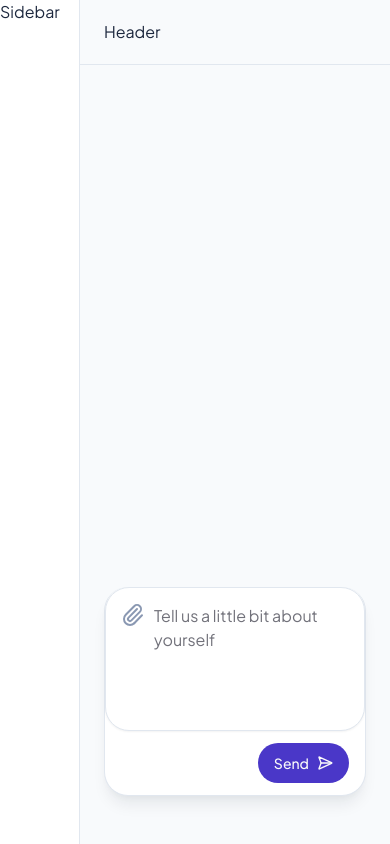
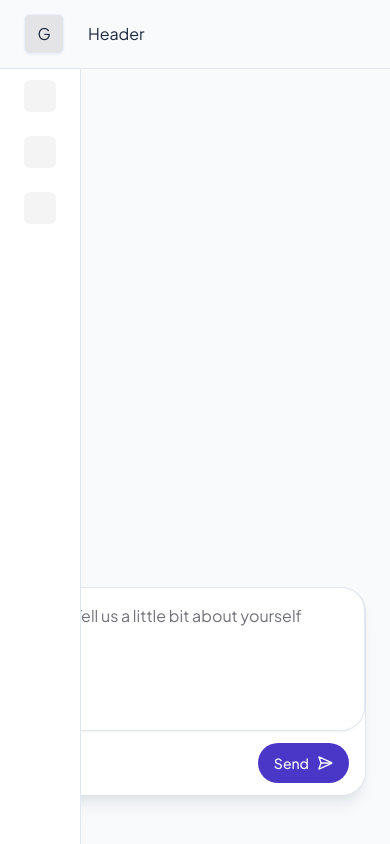
Before and after one commit to AJ1732/hng-12--stage-3, a Next.js app: page / in a window 390 px wide. Built offline with nearby package versions, Linux system fonts and the light colour scheme.

Commit message:
chore: update responsiveness

```diff
--- a/src/app/layout.tsx
+++ b/src/app/layout.tsx
@@ -40,7 +40,7 @@ export default function RootLayout({
 }>) {
   return (
     <html lang="en">
-      <body className={`grid grid-cols-[5rem_1fr] antialiased`}>
+      <body className={`grid md:grid-cols-[5rem_1fr] antialiased`}>
         <Sidebar />
         <main className="min-h-dvh [&>*:nth-child(2)]:mt-16">
           <Header />
--- a/src/app/page.tsx
+++ b/src/app/page.tsx
@@ -5,7 +5,7 @@ import { ChatProvider } from "@/provider/chat";
 
 export default function Home() {
   return (
-    <div className="content-grid min-h-[calc(100svh-5rem)] content-end space-y-4 pb-8">
+    <div className="content-grid min-h-[calc(100svh-5rem)] content-end pb-8">
       <ChatProvider>
         <ChatHistory />
         <ChatBox />
--- a/src/components/custom/ChatHistory/index.tsx
+++ b/src/components/custom/ChatHistory/index.tsx
@@ -16,8 +16,8 @@ const ChatHistory = () => {
   }, [state.messages]);
 
   return (
-    <section className="full-width chats content-grid max-h-[calc(100svh-21.125rem)] overflow-y-auto">
-      <div className="space-y-4 p-4">
+    <section className="full-width chats content-grid max-h-[calc(100svh-20rem)] overflow-y-auto">
+      <div className="space-y-4 p-8">
         {state.messages.map((msg) => (
           <TextBubble
             key={msg.id}
--- a/src/components/layout/Header/index.tsx
+++ b/src/components/layout/Header/index.tsx
@@ -1,6 +1,9 @@
 const Header = () => {
   return (
-    <header className="fixed z-50 w-full border-b bg-background px-6 py-5">
+    <header className="fixed z-50 flex w-full items-center gap-6 border-b bg-background px-6 py-3.5 md:py-5">
+      <div className="flex aspect-square w-full max-w-10 items-center justify-center rounded-md border border-accent bg-zinc-200 shadow-sm md:hidden">
+        G
+      </div>
       <div>Header</div>
     </header>
   );
--- a/src/components/layout/Sidebar/index.tsx
+++ b/src/components/layout/Sidebar/index.tsx
@@ -1,5 +1,22 @@
 const Sidebar = () => {
-  return <aside className="border-r bg-white">Sidebar</aside>;
+  return (
+    <aside className="z-40 h-svh space-y-4 border-r bg-white p-4 max-md:absolute">
+      <header>
+        <div className="flex aspect-square min-w-12 items-center justify-center rounded-md border border-accent bg-zinc-200 shadow-sm">
+          G
+        </div>
+      </header>
+
+      <menu className="flex flex-col items-center justify-start gap-6">
+        {[1, 2, 3].map((item) => (
+          <li
+            key={item}
+            className="flex aspect-square min-w-8 items-center justify-center rounded-md bg-zinc-100"
+          ></li>
+        ))}
+      </menu>
+    </aside>
+  );
 };
 
 export default Sidebar;
```
